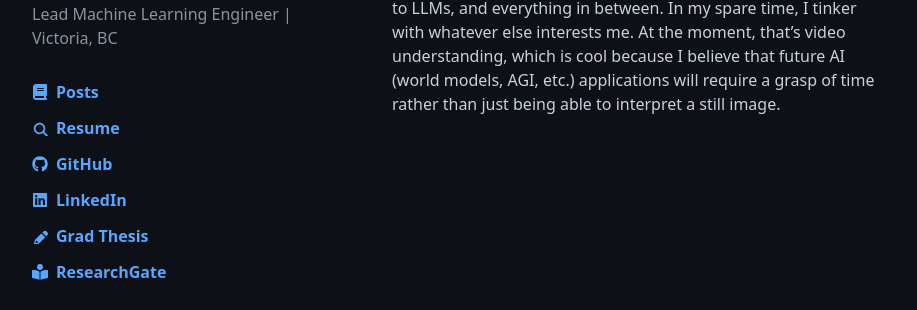
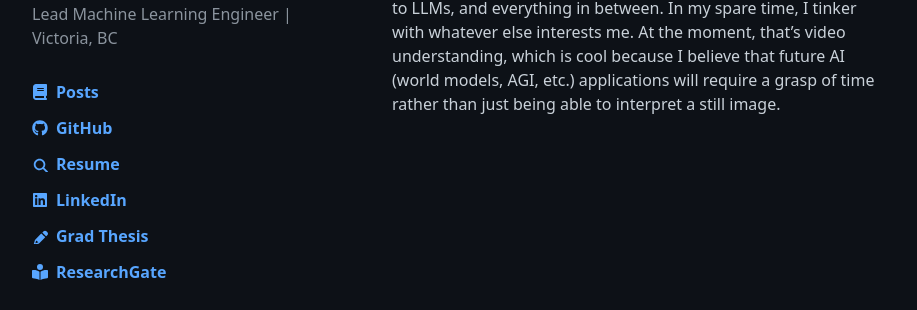
Before and after one commit to stevebottos/stevebottos.github.io, a Jekyll site: the page built from index.md, in a window 1280 px wide. Shown: the part 430-740 px from the top of the page, without its empty margins (178-1095 px from the left). Built offline with Jekyll 4.4.1, drawn with Linux system fonts in a browser that asks for light colours; emoji names are drawn with the system emoji font.

Commit message:
update resume position

```diff
--- a/_includes/sidebar.html
+++ b/_includes/sidebar.html
@@ -13,19 +13,19 @@
         </a>
       </li>
       <li>
+        <a href="https://github.com/stevebottos" target="_blank">
+          <svg class="icon" xmlns="http://www.w3.org/2000/svg" viewBox="0 0 496 512">
+            <path fill="currentColor" d="M165.9 397.4c0 2-2.3 3.6-5.2 3.6-3.3.3-5.6-1.3-5.6-3.6 0-2 2.3-3.6 5.2-3.6 3-.3 5.6 1.3 5.6 3.6zm-31.1-4.5c-.7 2 1.3 4.3 4.3 4.9 2.6 1 5.6 0 6.2-2s-1.3-4.3-4.3-5.2c-2.6-.7-5.5.3-6.2 2.3zm44.2-1.7c-2.9.7-4.9 2.6-4.6 4.9.3 2 2.9 3.3 5.9 2.6 2.9-.7 4.9-2.6 4.6-4.6-.3-1.9-3-3.2-5.9-2.9zM244.8 8C106.1 8 0 113.3 0 252c0 110.9 69.8 205.8 169.5 239.2 12.8 2.3 17.3-5.6 17.3-12.1 0-6.2-.3-40.4-.3-61.4 0 0-70 15-84.7-29.8 0 0-11.4-29.1-27.8-36.6 0 0-22.9-15.7 1.6-15.4 0 0 24.9 2 38.6 25.8 21.9 38.6 58.6 27.5 72.9 20.9 2.3-16 8.8-27.1 16-33.7-55.9-6.2-112.3-14.3-112.3-110.5 0-27.5 7.6-41.3 23.6-58.9-2.6-6.5-11.1-33.3 2.6-67.9 20.9-6.5 69 27 69 27 20-5.6 41.5-8.5 62.8-8.5s42.8 2.9 62.8 8.5c0 0 48.1-33.6 69-27 13.7 34.7 5.2 61.4 2.6 67.9 16 17.7 25.8 31.5 25.8 58.9 0 96.5-58.9 104.2-114.8 110.5 9.2 7.9 17 22.9 17 46.4 0 33.7-.3 75.4-.3 83.6 0 6.5 4.6 14.4 17.3 12.1C428.2 457.8 496 362.9 496 252 496 113.3 383.5 8 244.8 8zM97.2 352.9c-1.3 1-1 3.3.7 5.2 1.6 1.6 3.9 2.3 5.2 1 1.3-1 1-3.3-.7-5.2-1.6-1.6-3.9-2.3-5.2-1zm-10.8-8.1c-.7 1.3.3 2.9 2.3 3.9 1.6 1 3.6.7 4.3-.7.7-1.3-.3-2.9-2.3-3.9-2-.6-3.6-.3-4.3.7zm32.4 35.6c-1.6 1.3-1 4.3 1.3 6.2 2.3 2.3 5.2 2.6 6.5 1 1.3-1.3.7-4.3-1.3-6.2-2.2-2.3-5.2-2.6-6.5-1zm-11.4-14.7c-1.6 1-1.6 3.6 0 5.9 1.6 2.3 4.3 3.3 5.6 2.3 1.6-1.3 1.6-3.9 0-6.2-1.4-2.3-4-3.3-5.6-2z"/>
+          </svg>
+          GitHub
+        </a>
+      </li>
+      <li>
         <a href="{{ site.baseurl }}/assets/resume.pdf" target="_blank">
           <svg class="icon" xmlns="http://www.w3.org/2000/svg" viewBox="0 0 576 512">
             <path fill="currentColor" d="M480 272C480 317.9 465.1 360.3 440 394.7L566.6 521.4C579.1 533.9 579.1 554.2 566.6 566.7C554.1 579.2 533.8 579.2 521.3 566.7L394.7 440C360.3 465.1 317.9 480 272 480C157.1 480 64 386.9 64 272C64 157.1 157.1 64 272 64C386.9 64 480 157.1 480 272zM272 416C351.5 416 416 351.5 416 272C416 192.5 351.5 128 272 128C192.5 128 128 192.5 128 272C128 351.5 192.5 416 272 416z"/>
         </svg>
           Resume
-        </a>
-      </li>
-      <li>
-        <a href="https://github.com/stevebottos" target="_blank">
-          <svg class="icon" xmlns="http://www.w3.org/2000/svg" viewBox="0 0 496 512">
-            <path fill="currentColor" d="M165.9 397.4c0 2-2.3 3.6-5.2 3.6-3.3.3-5.6-1.3-5.6-3.6 0-2 2.3-3.6 5.2-3.6 3-.3 5.6 1.3 5.6 3.6zm-31.1-4.5c-.7 2 1.3 4.3 4.3 4.9 2.6 1 5.6 0 6.2-2s-1.3-4.3-4.3-5.2c-2.6-.7-5.5.3-6.2 2.3zm44.2-1.7c-2.9.7-4.9 2.6-4.6 4.9.3 2 2.9 3.3 5.9 2.6 2.9-.7 4.9-2.6 4.6-4.6-.3-1.9-3-3.2-5.9-2.9zM244.8 8C106.1 8 0 113.3 0 252c0 110.9 69.8 205.8 169.5 239.2 12.8 2.3 17.3-5.6 17.3-12.1 0-6.2-.3-40.4-.3-61.4 0 0-70 15-84.7-29.8 0 0-11.4-29.1-27.8-36.6 0 0-22.9-15.7 1.6-15.4 0 0 24.9 2 38.6 25.8 21.9 38.6 58.6 27.5 72.9 20.9 2.3-16 8.8-27.1 16-33.7-55.9-6.2-112.3-14.3-112.3-110.5 0-27.5 7.6-41.3 23.6-58.9-2.6-6.5-11.1-33.3 2.6-67.9 20.9-6.5 69 27 69 27 20-5.6 41.5-8.5 62.8-8.5s42.8 2.9 62.8 8.5c0 0 48.1-33.6 69-27 13.7 34.7 5.2 61.4 2.6 67.9 16 17.7 25.8 31.5 25.8 58.9 0 96.5-58.9 104.2-114.8 110.5 9.2 7.9 17 22.9 17 46.4 0 33.7-.3 75.4-.3 83.6 0 6.5 4.6 14.4 17.3 12.1C428.2 457.8 496 362.9 496 252 496 113.3 383.5 8 244.8 8zM97.2 352.9c-1.3 1-1 3.3.7 5.2 1.6 1.6 3.9 2.3 5.2 1 1.3-1 1-3.3-.7-5.2-1.6-1.6-3.9-2.3-5.2-1zm-10.8-8.1c-.7 1.3.3 2.9 2.3 3.9 1.6 1 3.6.7 4.3-.7.7-1.3-.3-2.9-2.3-3.9-2-.6-3.6-.3-4.3.7zm32.4 35.6c-1.6 1.3-1 4.3 1.3 6.2 2.3 2.3 5.2 2.6 6.5 1 1.3-1.3.7-4.3-1.3-6.2-2.2-2.3-5.2-2.6-6.5-1zm-11.4-14.7c-1.6 1-1.6 3.6 0 5.9 1.6 2.3 4.3 3.3 5.6 2.3 1.6-1.3 1.6-3.9 0-6.2-1.4-2.3-4-3.3-5.6-2z"/>
-          </svg>
-          GitHub
         </a>
       </li>
       <li>
```
